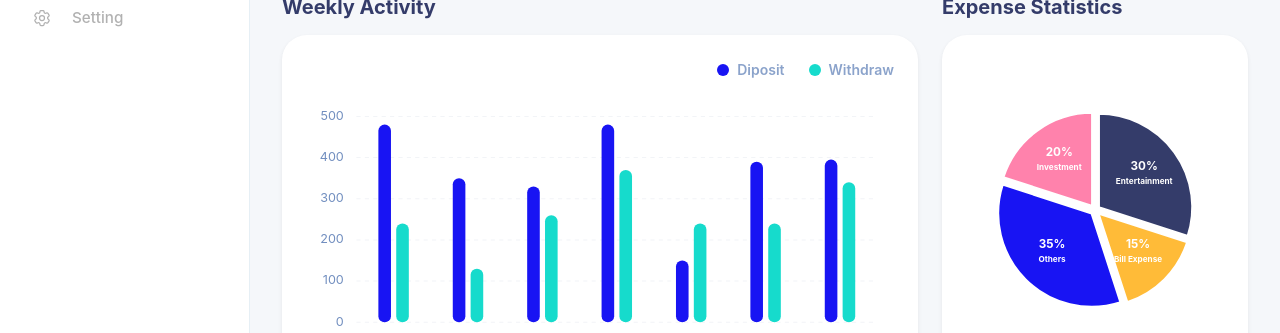
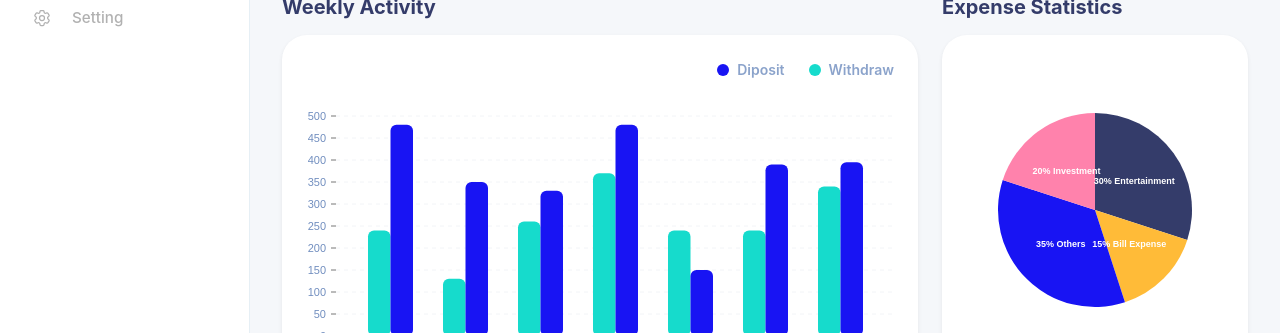
Before and after one commit to MuhammadUmerSajawal/BankDash, a React (Vite) app: page / in a window 1280 px wide. Shown: the part 467-800 px from the top of the page. Built offline with nearby package versions, Linux system fonts and the light colour scheme.

Commit message:
nivo chart library implemented

```diff
--- a/package.json
+++ b/package.json
@@ -9,6 +9,10 @@
     "preview": "vite preview"
   },
   "dependencies": {
+    "@nivo/bar": "^0.99.0",
+    "@nivo/core": "^0.99.0",
+    "@nivo/line": "^0.99.0",
+    "@nivo/pie": "^0.99.0",
     "bootstrap": "^5.3.8",
     "react": "^18.3.1",
     "react-bootstrap": "^2.10.10",
--- a/src/pages/AccountsPage.jsx
+++ b/src/pages/AccountsPage.jsx
@@ -80,43 +80,57 @@ function formatAmount(amount) {
   return `${sign}$${Math.abs(amount).toLocaleString()}`;
 }
 
+import { ResponsiveBar } from '@nivo/bar';
+
 function DebitCreditChart() {
-  const chartWidth = 620;
-  const chartHeight = 240;
-  const left = 18;
-  const right = 12;
-  const top = 24;
-  const bottom = 36;
-  const plotWidth = chartWidth - left - right;
-  const plotHeight = chartHeight - top - bottom;
-  const stepX = plotWidth / debitCreditSeries.length;
-  const maxValue = 700;
-  const barWidth = 26;
-  const gap = 8;
-  const scaleY = (value) => top + plotHeight - (value / maxValue) * plotHeight;
-
   return (
-    <svg viewBox={`0 0 ${chartWidth} ${chartHeight}`} className="accounts-chart" preserveAspectRatio="none">
-      {debitCreditSeries.map((item, index) => {
-        const groupCenter = left + stepX * index + stepX / 2;
-        const debitY = scaleY(item.debit);
-        const creditY = scaleY(item.credit);
-        const debitHeight = top + plotHeight - debitY;
-        const creditHeight = top + plotHeight - creditY;
-
-        return (
-          <g key={item.day}>
-            <rect x={groupCenter - barWidth - gap / 2} y={debitY} width={barWidth} height={debitHeight} rx="8" fill="#1814F3" />
-            <rect x={groupCenter + gap / 2} y={creditY} width={barWidth} height={creditHeight} rx="8" fill="#FFB648" />
-            <text x={groupCenter} y={chartHeight - 10} textAnchor="middle" fontSize="12" fill="#718EBF">
-              {item.day}
-            </text>
-          </g>
-        );
-      })}
-    </svg>
+    <div style={{ width: '100%', height: '240px' }}>
+      <ResponsiveBar
+        data={debitCreditSeries}
+        keys={['debit', 'credit']}
+        indexBy="day"
+        margin={{ top: 20, right: 0, bottom: 40, left: 30 }}
+        padding={0.3}
+        groupMode="grouped"
+        valueScale={{ type: 'linear' }}
+        indexScale={{ type: 'band', round: true }}
+        colors={['#1814F3', '#FF82AC']}
+        borderRadius={8}
+        axisTop={null}
+        axisRight={null}
+        axisBottom={{
+          tickSize: 5,
+          tickPadding: 5,
+          tickRotation: 0,
+        }}
+        axisLeft={{
+          tickSize: 5,
+          tickPadding: 5,
+          tickRotation: 0,
+        }}
+        enableLabel={false}
+        theme={{
+          axis: {
+            ticks: {
+              text: {
+                fill: '#718EBF',
+                fontSize: 11,
+              }
+            }
+          },
+          grid: {
+            line: {
+              stroke: '#F2F4F7',
+              strokeWidth: 1,
+              strokeDasharray: '4 4'
+            }
+          }
+        }}
+      />
+    </div>
   );
 }
+
 
 function AccountsPage() {
   return (
--- a/src/pages/Dashboard.jsx
+++ b/src/pages/Dashboard.jsx
@@ -11,6 +11,9 @@ import {
 import { FaPaypal } from "react-icons/fa";
 
 /* High-End Chart Components */
+import { ResponsiveBar } from '@nivo/bar';
+import { ResponsiveLine } from '@nivo/line';
+
 function WeeklyActivityChart() {
   const data = [
     { day: "Sat", deposit: 480, withdraw: 240 },
@@ -21,188 +24,175 @@ function WeeklyActivityChart() {
     { day: "Thu", deposit: 390, withdraw: 240 },
     { day: "Fri", deposit: 395, withdraw: 340 },
   ];
-  const chartWidth = 560;
-  const chartHeight = 260;
-  const left = 48;
-  const right = 16;
-  const top = 20;
-  const bottom = 38;
-  const plotWidth = chartWidth - left - right;
-  const plotHeight = chartHeight - top - bottom;
-  const maxValue = 500;
-  const stepX = plotWidth / data.length;
-  const barWidth = 12;
-  const gap = 5;
-  const scaleY = (value) => top + plotHeight - (value / maxValue) * plotHeight;
 
   return (
-    <svg viewBox={`0 0 ${chartWidth} ${chartHeight}`} className="dashboard-chart dashboard-chart--bars" preserveAspectRatio="none">
-      <g stroke="#F2F4F7" strokeWidth="1">
-        {[0, 100, 200, 300, 400, 500].map((val) => {
-          const y = scaleY(val);
-          return (
-            <React.Fragment key={val}>
-              <line x1={left} y1={y} x2={chartWidth - right} y2={y} strokeDasharray="4 4" />
-              <text x={left - 12} y={y} fontSize="12" fill="#718EBF" stroke="none" textAnchor="end" alignmentBaseline="middle">{val}</text>
-            </React.Fragment>
-          );
-        })}
-      </g>
-
-      {data.map((p, i) => {
-        const groupCenter = left + stepX * i + stepX / 2;
-        const depositY = scaleY(p.deposit);
-        const withdrawY = scaleY(p.withdraw);
-        const depositHeight = top + plotHeight - depositY;
-        const withdrawHeight = top + plotHeight - withdrawY;
-        return (
-          <g key={i}>
-            <rect x={groupCenter - barWidth - gap / 2} y={depositY} width={barWidth} height={depositHeight} rx="6" fill="#1814F3" />
-            <rect x={groupCenter + gap / 2} y={withdrawY} width={barWidth} height={withdrawHeight} rx="6" fill="#16DBCC" />
-            <text x={groupCenter} y={chartHeight - 10} fontSize="12" fill="#718EBF" textAnchor="middle">{p.day}</text>
-          </g>
-        );
-      })}
-    </svg>
+    <div style={{ width: '100%', height: '280px' }}>
+      <ResponsiveBar
+        data={data}
+        keys={['withdraw', 'deposit']}
+        indexBy="day"
+        margin={{ top: 20, right: 0, bottom: 40, left: 30 }}
+        padding={0.4}
+        groupMode="grouped"
+        valueScale={{ type: 'linear' }}
+        indexScale={{ type: 'band', round: true }}
+        colors={['#16DBCC', '#1814F3']}
+        borderRadius={6}
+        axisTop={null}
+        axisRight={null}
+        axisBottom={{
+          tickSize: 5,
+          tickPadding: 5,
+          tickRotation: 0,
+        }}
+        axisLeft={{
+          tickSize: 5,
+          tickPadding: 5,
+          tickRotation: 0,
+        }}
+        enableLabel={false}
+        role="application"
+        ariaLabel="Weekly activity bar chart"
+        theme={{
+          axis: {
+            ticks: {
+              text: {
+                fill: '#718EBF',
+                fontSize: 11,
+              }
+            }
+          },
+          grid: {
+            line: {
+              stroke: '#F2F4F7',
+              strokeWidth: 1,
+              strokeDasharray: '4 4'
+            }
+          }
+        }}
+      />
+    </div>
   );
 }
 
+import { ResponsivePie } from '@nivo/pie';
+
 const ExpensePieChart = () => {
   const data = [
-    { label: 'Entertainment', value: 30, color: '#343C6A' },
-    { label: 'Bill Expense', value: 15, color: '#FFBB38' },
-    { label: 'Others', value: 35, color: '#1814F3' },
-    { label: 'Investment', value: 20, color: '#FF82AC' },
+    { id: 'Entertainment', label: 'Entertainment', value: 30, color: '#343C6A' },
+    { id: 'Bill Expense', label: 'Bill Expense', value: 15, color: '#FFBB38' },
+    { id: 'Others', label: 'Others', value: 35, color: '#1814F3' },
+    { id: 'Investment', label: 'Investment', value: 20, color: '#FF82AC' },
   ];
 
-  let currentAngle = -90;
-  const cx = 100;
-  const cy = 100;
-  const radius = 80;
-  const explode = 4;
-
   return (
-    <svg viewBox="0 0 200 200" className="dashboard-chart dashboard-chart--pie" preserveAspectRatio="xMidYMid meet">
-      {data.map((item, index) => {
-        const sliceAngle = (item.value / 100) * 360;
-        const startAngle = currentAngle;
-        const endAngle = currentAngle + sliceAngle;
-        currentAngle += sliceAngle;
-
-        const startRad = (startAngle * Math.PI) / 180;
-        const endRad = (endAngle * Math.PI) / 180;
-        const midRad = ((startAngle + sliceAngle / 2) * Math.PI) / 180;
-
-        const x1 = cx + radius * Math.cos(startRad);
-        const y1 = cy + radius * Math.sin(startRad);
-        const x2 = cx + radius * Math.cos(endRad);
-        const y2 = cy + radius * Math.sin(endRad);
-
-        const largeArcFlag = sliceAngle > 180 ? 1 : 0;
-
-        const offsetX = Math.cos(midRad) * explode;
-        const offsetY = Math.sin(midRad) * explode;
-
-        const pathData = [
-          `M ${cx + offsetX} ${cy + offsetY}`,
-          `L ${x1 + offsetX} ${y1 + offsetY}`,
-          `A ${radius} ${radius} 0 ${largeArcFlag} 1 ${x2 + offsetX} ${y2 + offsetY}`,
-          'Z'
-        ].join(' ');
-
-        const textX = cx + offsetX + (radius * 0.6) * Math.cos(midRad);
-        const textY = cy + offsetY + (radius * 0.6) * Math.sin(midRad);
-
-        return (
-          <g key={index}>
-            <path d={pathData} fill={item.color} stroke="white" strokeWidth="2" />
-            <text x={textX} y={textY} fill="white" fontSize="10" fontWeight="bold" textAnchor="middle" alignmentBaseline="middle">
-              <tspan x={textX} dy="-4">{item.value}%</tspan>
-              <tspan x={textX} dy="12" fontSize="7">{item.label}</tspan>
-            </text>
-          </g>
-        );
-      })}
-    </svg>
+    <div style={{ width: '100%', height: '280px' }}>
+      <ResponsivePie
+        data={data}
+        margin={{ top: 20, right: 20, bottom: 20, left: 20 }}
+        innerRadius={0}
+        padAngle={0}
+        cornerRadius={0}
+        activeOuterRadiusOffset={8}
+        colors={data.map(d => d.color)}
+        colorBy="index"
+        borderWidth={0}
+        enableArcLinkLabels={false}
+        arcLabel={(d) => `${d.value}%\n${d.id}`}
+        arcLabelsSkipAngle={8}
+        arcLabelsTextColor="#ffffff"
+        arcLabelsRadiusOffset={0.5}
+        theme={{
+          labels: {
+            text: {
+              fontSize: 9,
+              fontWeight: 700,
+              fill: '#ffffff',
+              whiteSpace: 'pre-line',
+            }
+          },
+          tooltip: {
+            container: {
+              background: '#ffffff',
+              color: '#333333',
+              fontSize: 12,
+              borderRadius: 8,
+              boxShadow: '0 4px 12px rgba(0,0,0,0.1)',
+            }
+          }
+        }}
+      />
+    </div>
   );
 };
 
+
 function BalanceHistoryChart() {
-  const months = ["Jul", "Aug", "Sep", "Oct", "Nov", "Dec", "Jan"];
-  const values = [180, 360, 420, 760, 220, 540, 610];
-  const chartWidth = 640;
-  const chartHeight = 180;
-  const left = 44;
-  const right = 12;
-  const top = 14;
-  const bottom = 28;
-  const maxValue = 800;
-  const plotWidth = chartWidth - left - right;
-  const plotHeight = chartHeight - top - bottom;
-  const stepX = plotWidth / (months.length - 1);
-  const scaleY = (value) => top + plotHeight - (value / maxValue) * plotHeight;
-  const points = values.map((value, index) => ({
-    x: left + stepX * index,
-    y: scaleY(value),
-  }));
-  const linePath = points
-    .map((point, index, arr) => {
-      if (index === 0) {
-        return `M ${point.x} ${point.y}`;
-      }
-      const prev = arr[index - 1];
-      const cp1x = prev.x + stepX / 3;
-      const cp1y = prev.y;
-      const cp2x = point.x - stepX / 3;
-      const cp2y = point.y;
-      return `C ${cp1x} ${cp1y}, ${cp2x} ${cp2y}, ${point.x} ${point.y}`;
-    })
-    .join(" ");
-  const areaPath = `${linePath} L ${left + plotWidth} ${top + plotHeight} L ${left} ${top + plotHeight} Z`;
+  const data = [
+    {
+      id: "balance",
+      color: "hsl(243, 70%, 50%)",
+      data: [
+        { x: "Jul", y: 180 },
+        { x: "Aug", y: 360 },
+        { x: "Sep", y: 420 },
+        { x: "Oct", y: 760 },
+        { x: "Nov", y: 220 },
+        { x: "Dec", y: 540 },
+        { x: "Jan", y: 610 },
+      ]
+    }
+  ];
 
   return (
-    <svg viewBox={`0 0 ${chartWidth} ${chartHeight}`} className="dashboard-chart dashboard-chart--line" preserveAspectRatio="none">
-      <g stroke="#b2b4b6ff" strokeWidth="1">
-        {[0, 200, 400, 600, 800].map((value) => {
-          const y = scaleY(value);
-          return (
-            <React.Fragment key={value}>
-              <line x1={left} y1={y} x2={chartWidth - right} y2={y} strokeDasharray="4 4" />
-              <text x={left - 10} y={y} fontSize="11" fill="#718EBF" textAnchor="end" alignmentBaseline="middle">
-                {value}
-              </text>
-            </React.Fragment>
-          );
-        })}
-        {months.map((month, index) => {
-          const x = left + stepX * index;
-          return <line key={month} x1={x} y1={top} x2={x} y2={top + plotHeight} strokeDasharray="2 6" />;
-        })}
-      </g>
-
-      <path
-        d={areaPath}
-        fill="url(#gradient)"
-        opacity="0.18"
+    <div style={{ width: '100%', height: '180px' }}>
+      <ResponsiveLine
+        data={data}
+        margin={{ top: 10, right: 10, bottom: 30, left: 30 }}
+        xScale={{ type: 'point' }}
+        yScale={{ type: 'linear', min: 0, max: 'auto' }}
+        curve="catmullRom"
+        axisTop={null}
+        axisRight={null}
+        axisBottom={{
+          tickSize: 0,
+          tickPadding: 10,
+        }}
+        axisLeft={{
+          tickSize: 0,
+          tickPadding: 10,
+          tickValues: 5,
+        }}
+        enableGridX={true}
+        enableGridY={true}
+        colors={['#1814F3']}
+        enablePoints={false}
+        enableArea={true}
+        areaOpacity={0.15}
+        useMesh={true}
+        theme={{
+          axis: {
+            ticks: {
+              text: {
+                fill: '#718EBF',
+                fontSize: 11,
+              }
+            }
+          },
+          grid: {
+            line: {
+              stroke: '#F2F4F7',
+              strokeWidth: 1,
+              strokeDasharray: '4 4'
+            }
+          }
+        }}
       />
-      <path d={linePath} fill="none" stroke="#1814F3" strokeWidth="3" strokeLinecap="round" />
-      {months.map((month, index) => {
-        const x = left + stepX * index;
-        return (
-          <text key={month} x={x} y={chartHeight - 8} fontSize="11" fill="#718EBF" textAnchor="middle">
-            {month}
-          </text>
-        );
-      })}
-      <defs>
-        <linearGradient id="gradient" x1="0" y1="0" x2="0" y2="1">
-          <stop offset="0%" stopColor="#1814F3" />
-          <stop offset="100%" stopColor="transparent" />
-        </linearGradient>
-      </defs>
-    </svg>
+    </div>
   );
 }
+
+
 
 function Dashboard() {
   const contacts = useMemo(
--- a/src/pages/InvestmentsPage.jsx
+++ b/src/pages/InvestmentsPage.jsx
@@ -33,117 +33,122 @@ const yearlySeries = [
   { year: "2021", value: 28000 },
 ];
 
-function buildLinePath(points) {
-  return points
-    .map((point, index, arr) => {
-      if (index === 0) {
-        return `M ${point.x} ${point.y}`;
-      }
-
-      const prev = arr[index - 1];
-      const dx = (point.x - prev.x) / 3;
-      return `C ${prev.x + dx} ${prev.y}, ${point.x - dx} ${point.y}, ${point.x} ${point.y}`;
-    })
-    .join(" ");
-}
+import { ResponsiveLine } from '@nivo/line';
 
 function YearlyInvestmentChart() {
-  const chartWidth = 520;
-  const chartHeight = 250;
-  const left = 56;
-  const right = 18;
-  const top = 18;
-  const bottom = 42;
-  const maxValue = 40000;
-  const plotWidth = chartWidth - left - right;
-  const plotHeight = chartHeight - top - bottom;
-  const stepX = plotWidth / (yearlySeries.length - 1);
-  const scaleY = (value) => top + plotHeight - (value / maxValue) * plotHeight;
-  const points = yearlySeries.map((item, index) => ({
-    x: left + stepX * index,
-    y: scaleY(item.value),
-    label: item.year,
-    value: item.value,
-  }));
-  const linePath = buildLinePath(points);
+  const data = [
+    {
+      id: "yearly",
+      data: yearlySeries.map(item => ({ x: item.year, y: item.value }))
+    }
+  ];
 
   return (
-    <svg viewBox={`0 0 ${chartWidth} ${chartHeight}`} className="investments-chart" preserveAspectRatio="none">
-      <g stroke="#E9EEF7" strokeWidth="1">
-        {[0, 10000, 20000, 30000, 40000].map((value) => {
-          const y = scaleY(value);
-          return (
-            <React.Fragment key={value}>
-              <line x1={left} y1={y} x2={chartWidth - right} y2={y} strokeDasharray="4 4" />
-              <text x={left - 14} y={y} textAnchor="end" alignmentBaseline="middle" fontSize="11" fill="#8BA3CB">
-                ${value.toLocaleString()}
-              </text>
-            </React.Fragment>
-          );
-        })}
-      </g>
-
-      <path d={linePath} fill="none" stroke="#FFB648" strokeWidth="3" strokeLinecap="round" />
-      {points.map((point) => (
-        <g key={point.label}>
-          <circle cx={point.x} cy={point.y} r="4.5" fill="#fff" stroke="#F59E0B" strokeWidth="2" />
-          <text x={point.x} y={chartHeight - 10} textAnchor="middle" fontSize="11" fill="#8BA3CB">
-            {point.label}
-          </text>
-        </g>
-      ))}
-    </svg>
+    <div style={{ width: '100%', height: '250px' }}>
+      <ResponsiveLine
+        data={data}
+        margin={{ top: 10, right: 10, bottom: 40, left: 50 }}
+        xScale={{ type: 'point' }}
+        yScale={{ type: 'linear', min: 0, max: 'auto' }}
+        curve="catmullRom"
+        axisTop={null}
+        axisRight={null}
+        axisBottom={{
+          tickSize: 0,
+          tickPadding: 10,
+        }}
+        axisLeft={{
+          tickSize: 0,
+          tickPadding: 10,
+          tickValues: 5,
+          format: v => `$${v.toLocaleString()}`
+        }}
+        colors={['#FFB648']}
+        pointSize={8}
+        pointColor="#ffffff"
+        pointBorderWidth={2}
+        pointBorderColor="#F59E0B"
+        enableArea={false}
+        useMesh={true}
+        theme={{
+          axis: {
+            ticks: {
+              text: {
+                fill: '#8BA3CB',
+                fontSize: 11,
+              }
+            }
+          },
+          grid: {
+            line: {
+              stroke: '#E9EEF7',
+              strokeWidth: 1,
+              strokeDasharray: '4 4'
+            }
+          }
+        }}
+      />
+    </div>
   );
 }
 
 function MonthlyRevenueChart() {
   const values = [12000, 18000, 11000, 26000, 31000, 20000, 27000, 23000, 15000, 33000];
-  const labels = ["2016", "2017", "2018", "2019", "2020", "2021"];
-  const chartWidth = 520;
-  const chartHeight = 250;
-  const left = 56;
-  const right = 18;
-  const top = 18;
-  const bottom = 42;
-  const maxValue = 40000;
-  const plotWidth = chartWidth - left - right;
-  const plotHeight = chartHeight - top - bottom;
-  const stepX = plotWidth / (values.length - 1);
-  const scaleY = (value) => top + plotHeight - (value / maxValue) * plotHeight;
-  const points = values.map((value, index) => ({
-    x: left + stepX * index,
-    y: scaleY(value),
-  }));
-  const linePath = buildLinePath(points);
+  const labels = ["2016", "2017", "2018", "2019", "2020", "2021", "2022", "2023", "2024", "2025"];
+
+  const data = [
+    {
+      id: "monthly",
+      data: labels.map((label, i) => ({ x: label, y: values[i] }))
+    }
+  ];
 
   return (
-    <svg viewBox={`0 0 ${chartWidth} ${chartHeight}`} className="investments-chart" preserveAspectRatio="none">
-      <g stroke="#E9EEF7" strokeWidth="1">
-        {[0, 10000, 20000, 30000, 40000].map((value) => {
-          const y = scaleY(value);
-          return (
-            <React.Fragment key={value}>
-              <line x1={left} y1={y} x2={chartWidth - right} y2={y} strokeDasharray="4 4" />
-              <text x={left - 14} y={y} textAnchor="end" alignmentBaseline="middle" fontSize="11" fill="#8BA3CB">
-                ${value.toLocaleString()}
-              </text>
-            </React.Fragment>
-          );
-        })}
-      </g>
-
-      <path d={linePath} fill="none" stroke="#16DBCC" strokeWidth="3" strokeLinecap="round" />
-      {labels.map((label, index) => {
-        const x = left + (plotWidth / (labels.length - 1)) * index;
-        return (
-          <text key={label} x={x} y={chartHeight - 10} textAnchor="middle" fontSize="11" fill="#8BA3CB">
-            {label}
-          </text>
-        );
-      })}
-    </svg>
+    <div style={{ width: '100%', height: '250px' }}>
+      <ResponsiveLine
+        data={data}
+        margin={{ top: 10, right: 10, bottom: 40, left: 50 }}
+        xScale={{ type: 'point' }}
+        yScale={{ type: 'linear', min: 0, max: 'auto' }}
+        curve="catmullRom"
+        axisTop={null}
+        axisRight={null}
+        axisBottom={{
+          tickSize: 0,
+          tickPadding: 10,
+        }}
+        axisLeft={{
+          tickSize: 0,
+          tickPadding: 10,
+          tickValues: 5,
+          format: v => `$${v.toLocaleString()}`
+        }}
+        colors={['#16DBCC']}
+        enablePoints={false}
+        enableArea={false}
+        useMesh={true}
+        theme={{
+          axis: {
+            ticks: {
+              text: {
+                fill: '#8BA3CB',
+                fontSize: 11,
+              }
+            }
+          },
+          grid: {
+            line: {
+              stroke: '#E9EEF7',
+              strokeWidth: 1,
+              strokeDasharray: '4 4'
+            }
+          }
+        }}
+      />
+    </div>
   );
 }
+
 
 function InvestmentsPage() {
   return (
--- a/src/pages/TransactionsPage.jsx
+++ b/src/pages/TransactionsPage.jsx
@@ -75,51 +75,50 @@ function formatAmount(amount) {
   return `${sign}$${Math.abs(amount).toLocaleString()}`;
 }
 
+import { ResponsiveBar } from '@nivo/bar';
+
 function ExpenseChart() {
-  const chartWidth = 280;
-  const chartHeight = 180;
-  const left = 16;
-  const right = 16;
-  const top = 18;
-  const bottom = 34;
-  const plotHeight = chartHeight - top - bottom;
-  const plotWidth = chartWidth - left - right;
-  const maxValue = 14000;
-  const step = plotWidth / expenseSeries.length;
-  const barWidth = 26;
+  const data = expenseSeries.map(item => ({
+    ...item,
+    color: item.month === "Dec" ? "#16DBCC" : "#F2F4F7"
+  }));
 
   return (
-    <svg viewBox={`0 0 ${chartWidth} ${chartHeight}`} className="transactions-expense-chart-svg" preserveAspectRatio="none">
-      {expenseSeries.map((item, index) => {
-        const x = left + step * index + (step - barWidth) / 2;
-        const height = (item.amount / maxValue) * plotHeight;
-        const y = top + plotHeight - height;
-        const isActive = item.month === "Dec";
-
-        return (
-          <g key={item.month}>
-            <rect
-              x={x}
-              y={y}
-              width={barWidth}
-              height={height}
-              rx="8"
-              fill={isActive ? "#16DBCC" : "#E7ECF7"}
-            />
-            {isActive ? (
-              <text x={x + barWidth / 2} y={y - 10} textAnchor="middle" fontSize="11" fontWeight="700" fill="#343C6A">
-                $12,500
-              </text>
-            ) : null}
-            <text x={x + barWidth / 2} y={chartHeight - 10} textAnchor="middle" fontSize="11" fill="#718EBF">
-              {item.month}
-            </text>
-          </g>
-        );
-      })}
-    </svg>
+    <div style={{ width: '100%', height: '180px' }}>
+      <ResponsiveBar
+        data={data}
+        keys={['amount']}
+        indexBy="month"
+        margin={{ top: 20, bottom: 25, left: 10, right: 10 }}
+        padding={0.5}
+        valueScale={{ type: 'linear' }}
+        indexScale={{ type: 'band', round: true }}
+        colors={({ data }) => data.color}
+        borderRadius={8}
+        axisTop={null}
+        axisRight={null}
+        axisBottom={{
+          tickSize: 0,
+          tickPadding: 10,
+        }}
+        axisLeft={null}
+        enableGridY={false}
+        enableLabel={false}
+        theme={{
+          axis: {
+            ticks: {
+              text: {
+                fill: '#718EBF',
+                fontSize: 11,
+              }
+            }
+          }
+        }}
+      />
+    </div>
   );
 }
+
 
 function TransactionsPage() {
   const [activeFilter, setActiveFilter] = useState("all");
```
Also changed, not shown: src/pages/CreditCardsPage.jsx (+35 -8 lines), 1 other file (tests, documents, lock files or other folders).
